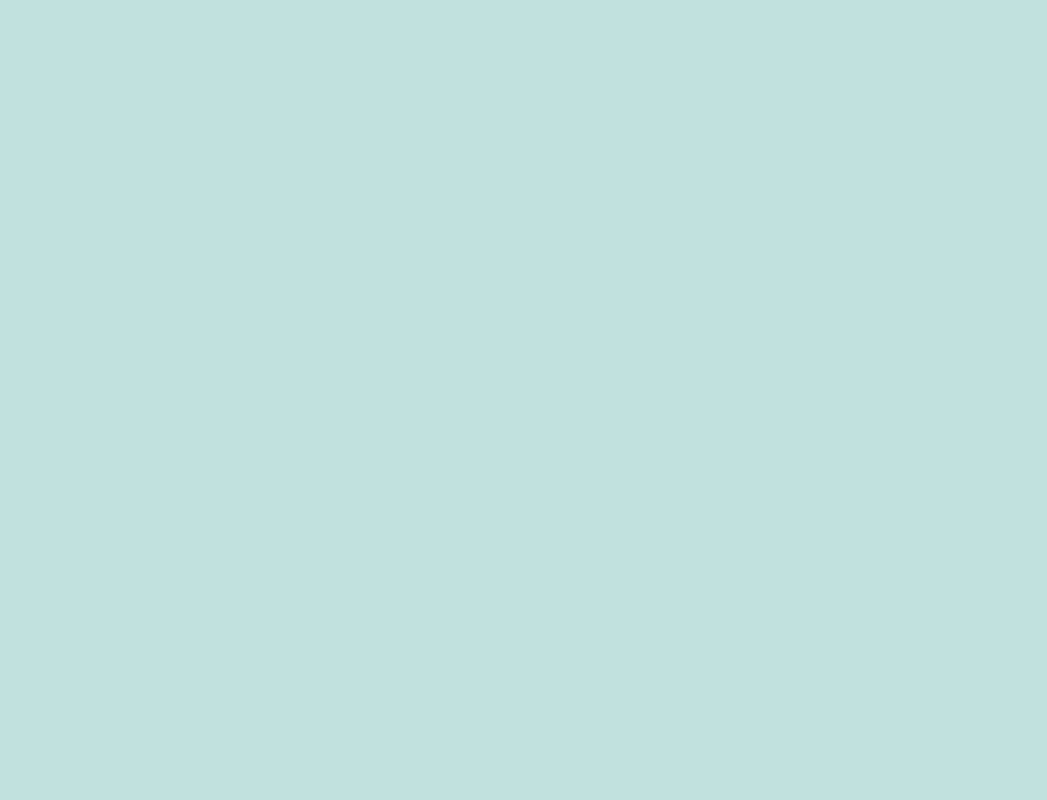
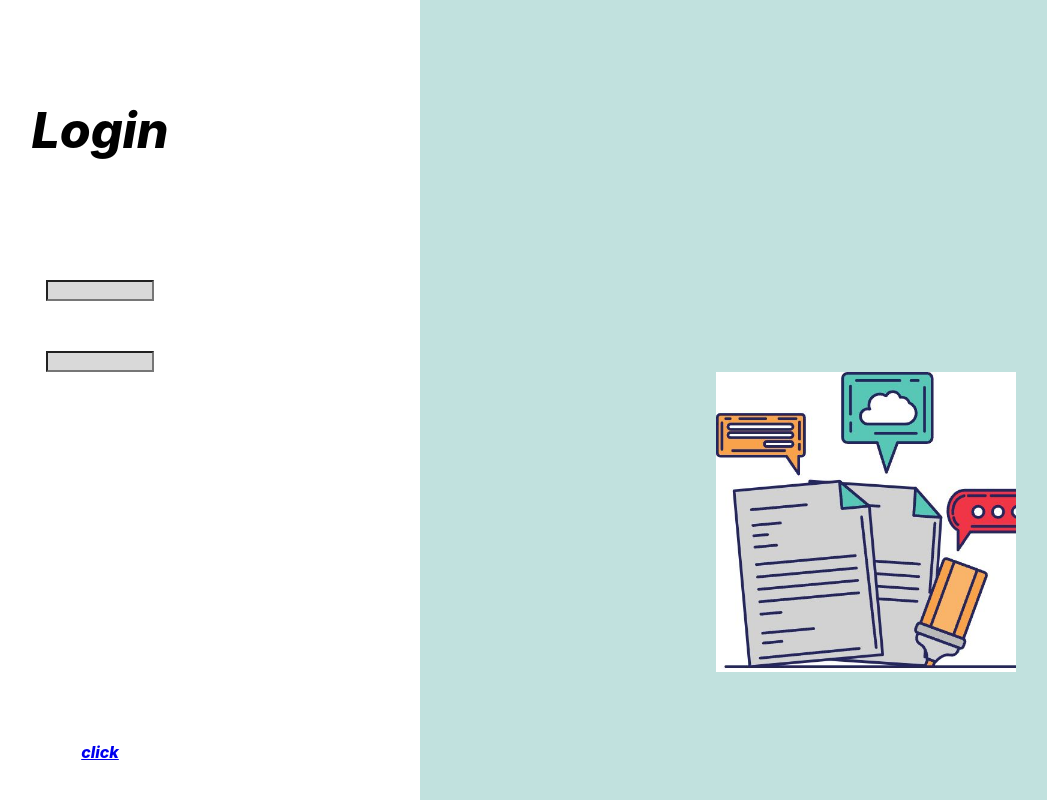
Before and after one commit to DoudemoEthernet/Todo-front, a Next.js app: page /site in a window 1280 px wide. Shown: the whole page, without its empty margins (220-1267 px from the left). Built offline with nearby package versions, Linux system fonts and the light colour scheme.

Commit message:
トップページ追加

```diff
--- a/package.json
+++ b/package.json
@@ -16,9 +16,13 @@
     "axios": "^1.3.6",
     "eslint": "8.39.0",
     "eslint-config-next": "13.3.1",
+    "localforage": "^1.10.0",
+    "match-sorter": "^6.3.1",
     "next": "13.3.1",
     "react": "18.2.0",
     "react-dom": "18.2.0",
+    "react-router-dom": "^6.10.0",
+    "sort-by": "^1.2.0",
     "typescript": "5.0.4",
     "use-http": "^1.0.27"
   },
--- a/src/pages/InputTodo.tsx
+++ b/src/pages/InputTodo.tsx
@@ -2,7 +2,7 @@ import React, { Dispatch, SetStateAction } from "react";
 import { useState } from "react";
 import styles from "@/styles/input_todo.module.css";
 import useFetch from "use-http";
-import { API_URI } from "@/pages/index";
+import { API_URI } from "./index";
 
 type Data = {
   title: string;
--- a/src/pages/index.tsx
+++ b/src/pages/index.tsx
@@ -4,6 +4,7 @@ import { useEffect, useState } from "react";
 import { InputTodo } from "./InputTodo";
 import { Data, Todolist } from "./Todolist";
 import { TodoDetails } from "./TodoDetails";
+import Link from "next/link";
 
 const inter = Inter({ subsets: ["latin"] });
 
--- a/src/pages/site.tsx
+++ b/src/pages/site.tsx
@@ -1,5 +1,25 @@
 import React from "react";
+import styles from "@/styles/site.module.css";
+import todo from "@/img/todo.jpg";
+import Image from "next/image";
+import Link from "next/link";
 
-export default function site() {
-  return <div></div>;
+export default function Site() {
+  return (
+    <>
+      <div className={styles.back}>
+        <p className={styles.login}>Login</p>
+
+        <div className={styles.input_login}>
+          <input className={styles.name} type="text"></input>
+          <input className={styles.name} type="text"></input>
+        </div>
+
+          <Image className={styles.img} src={todo} alt="todo" width={300} height={300} />
+        <Link className={styles.link}href="/">
+          <p>click</p>
+        </Link>
+      </div>
+    </>
+  );
 }
--- a/src/styles/site.module.css
+++ b/src/styles/site.module.css
@@ -0,0 +1,40 @@
+.back{
+    position:fixed;
+    top:0;
+    left:0;
+    width:50%;
+    height:100%;
+    background: #fff;
+}
+.login{
+    display: flex;
+    align-items: center;
+    justify-content: center;
+    padding-top:50px ;
+    font-size: 50px;
+}
+
+.input_login{
+    margin-top: 120px;
+    display: flex;
+    flex-direction:column;
+    align-items:center;
+    gap:50px;
+}
+
+.name{
+    background-color: #D9D9D9;
+    width: 100px;
+}
+
+
+.img{
+    margin-top:0px;
+    margin-left:936px;
+}
+.link{
+    display: flex;
+    align-items: center;
+    justify-content: center;
+    padding-top:50px ;
+}
```
Also changed, not shown: src/img/todo.jpg (added), 1 other file (tests, documents, lock files or other folders).
